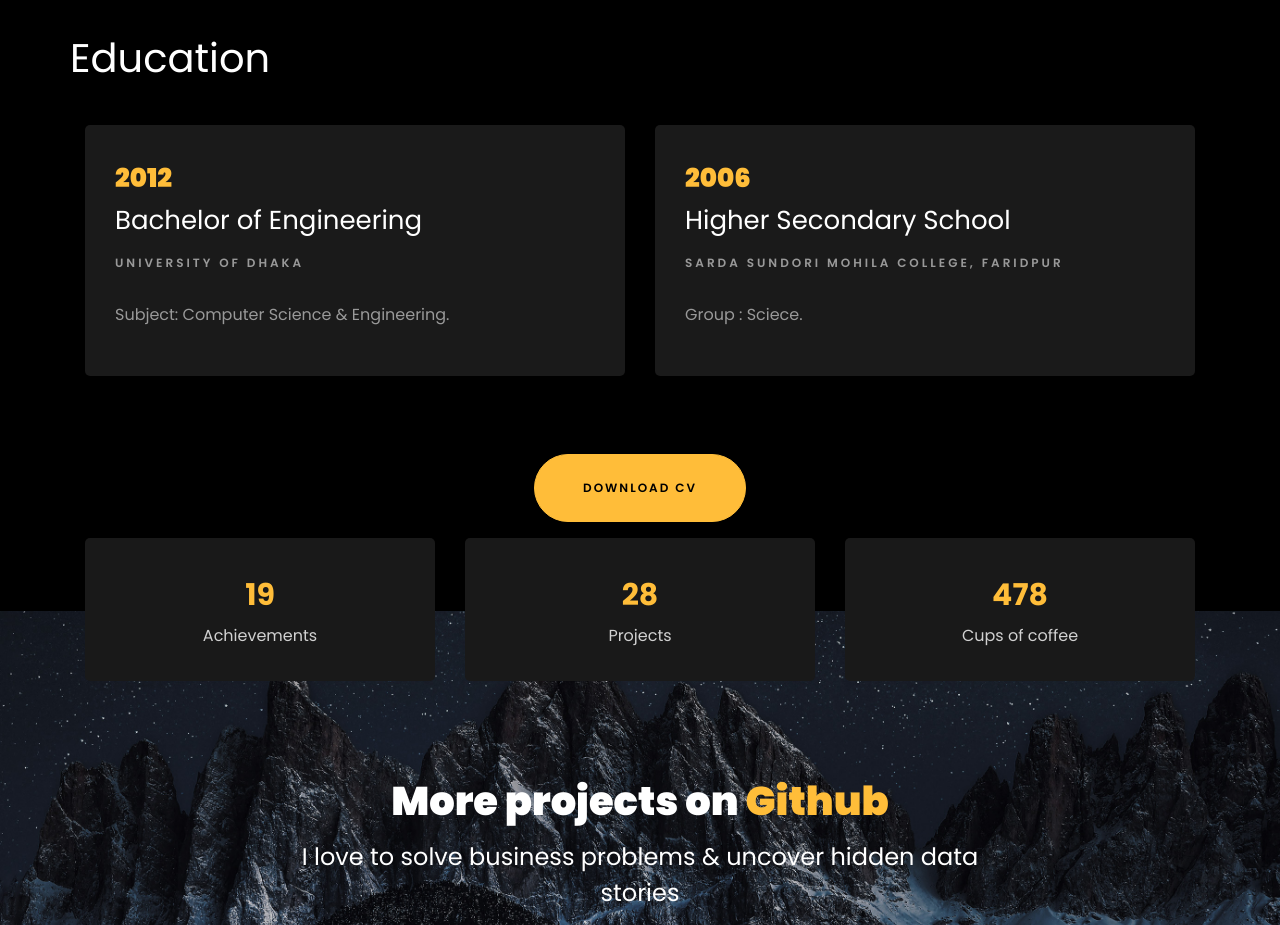
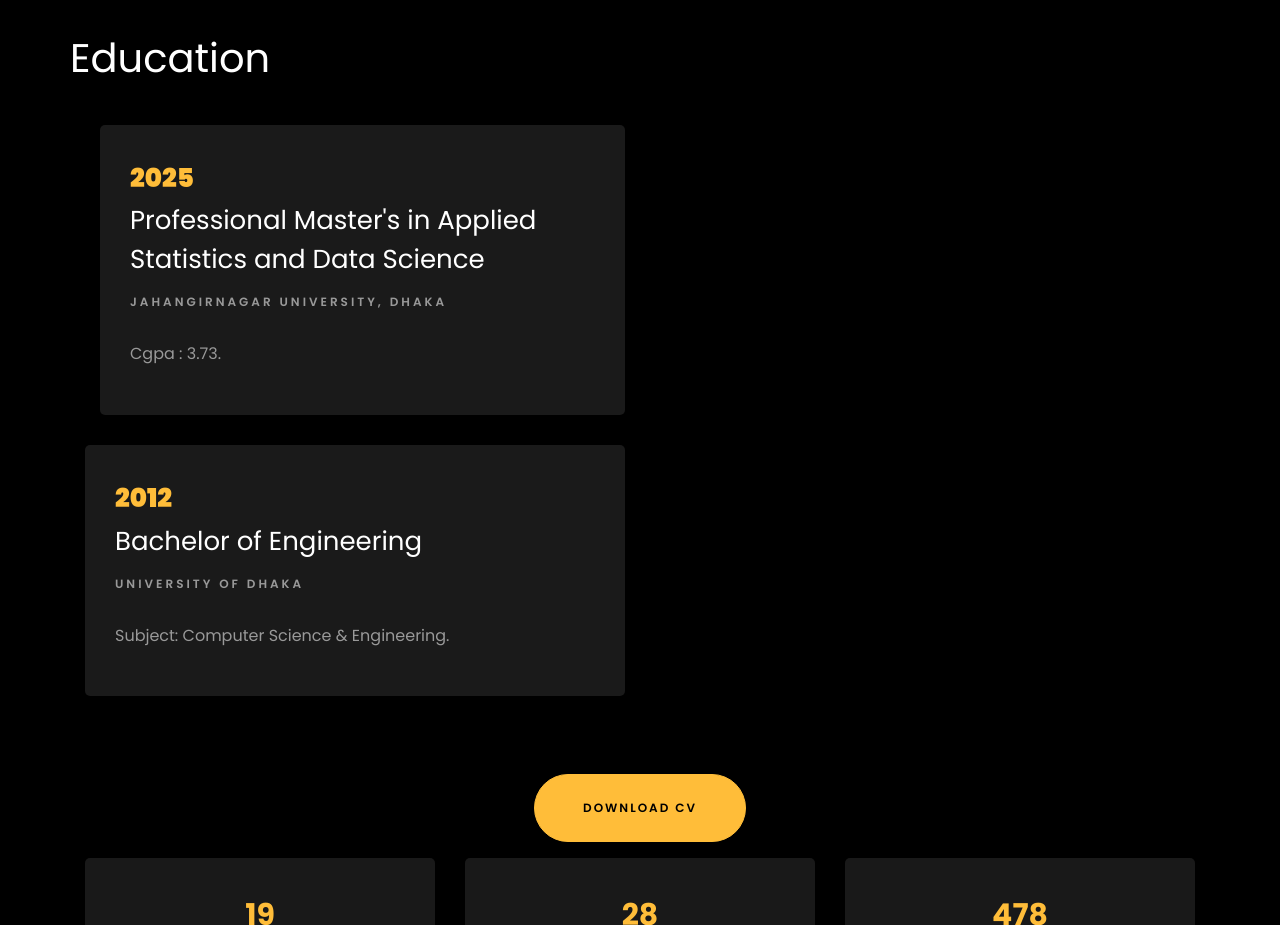
Before and after one commit to eva0dev/eva0dev.github.io, a plain HTML site: page index.html in a window 1280 px wide. Shown: the part 3620-4545 px from the top of the page. Drawn offline with nearby package versions, Linux system fonts and the light colour scheme; files that its build step writes are made by us from their sources; animation ran at ten frames a second; files whose address does not match are found by name.

Commit message:
Update index.html

```diff
--- a/index.html
+++ b/index.html
@@ -418,7 +418,14 @@
 			<div class="underline"></div>
 		</div>
 		<br>
-
+		        <div class="col-md-6">
+    				<div class="resume-wrap ftco-animate">
+    					<span class="date">2025</span>
+    					<h2>Professional Master's in Applied Statistics and Data Science</h2>
+    					<span class="position">Jahangirnagar University, Dhaka</span>
+						<p class="mt-4">Cgpa : 3.73.</p>
+    				</div>
+				</div>
 			<div class="row">
     			<div class="col-md-6">
     				<div class="resume-wrap ftco-animate">
@@ -429,14 +436,7 @@
     				</div>
     			</div>
 
-    			<div class="col-md-6">
-    				<div class="resume-wrap ftco-animate">
-    					<span class="date">2006</span>
-    					<h2>Higher Secondary School</h2>
-    					<span class="position">Sarda Sundori Mohila College, Faridpur</span>
-						<p class="mt-4">Group : Sciece.</p>
-    				</div>
-				</div>
+
     		</div>
 
     		<div class="row justify-content-center mt-5">
```
